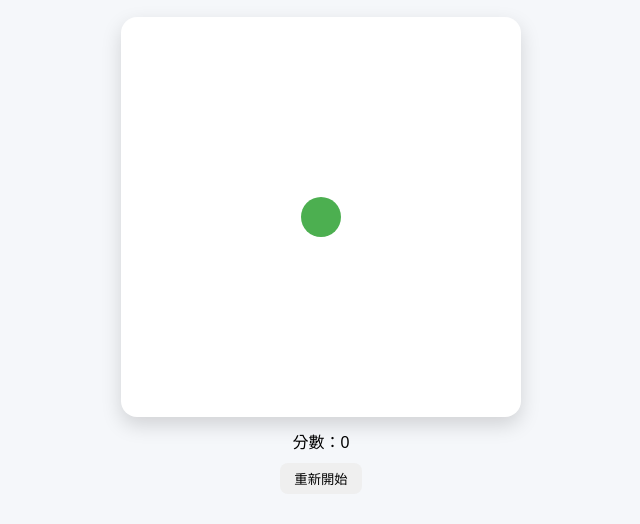
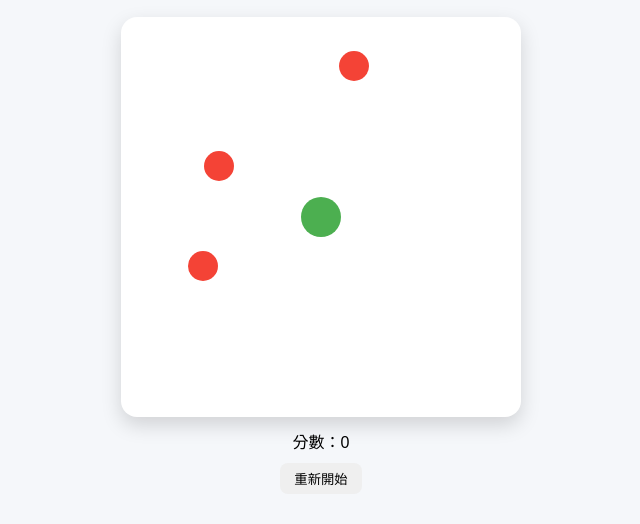
Before and after one commit to khgame0100/2nosmoking-web-game, a plain HTML site: page index.html in a window 1280 px wide. Shown: the part 182-706 px from the top of the page, without its empty margins (319-959 px from the left). Drawn offline with Linux system fonts and the light colour scheme.

Commit message:
Adjust enemy size and movement intervals

```diff
--- a/index.html
+++ b/index.html
@@ -35,10 +35,10 @@
     }
     .enemy {
       position: absolute;
-      width: 40px;
-      height: 40px;
+      width: 30px;
+      height: 30px;
       border-radius: 50%;
-      background-color: #f44336;
+      background: #f44336;
     }
     #info {
       margin-top: 12px;
@@ -83,7 +83,7 @@
     function createEnemy() {
       const enemy = document.createElement('div');
       enemy.className = 'enemy';
-      enemy.style.left = Math.random() * 352 + 'px'; // 調整寬度範圍適合菸的寬度
+      enemy.style.left = Math.random() * 370 + 'px';
       enemy.style.top = '0px';
       game.appendChild(enemy);
       enemies.push(enemy);
@@ -124,4 +124,9 @@
       if (!gameOver) createEnemy();
     }, 1500);
 
-    setInterval(() =>
+    setInterval(() => {
+      if (!gameOver) moveEnemies();
+    }, 30);
+  </script>
+</body>
+</html>
```
